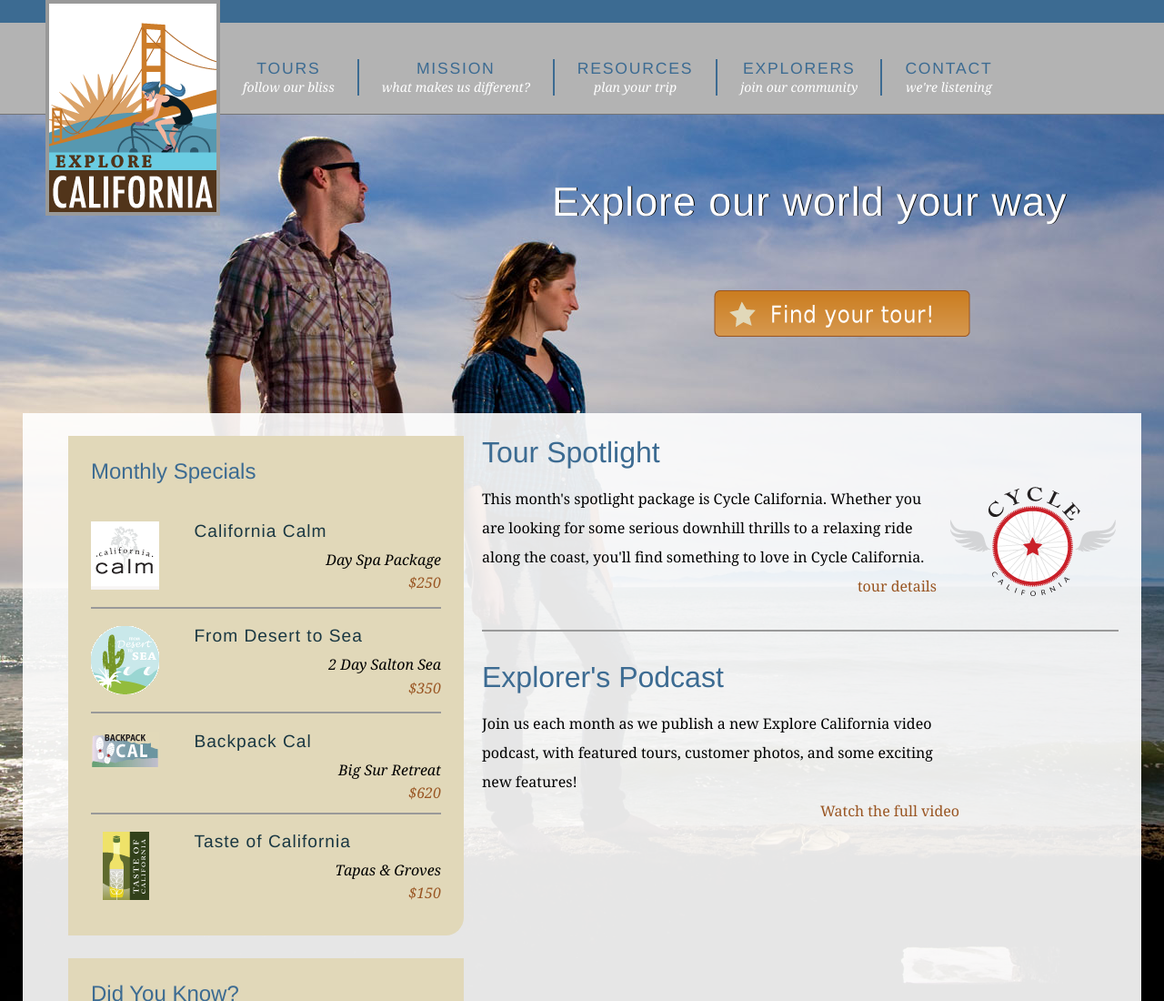
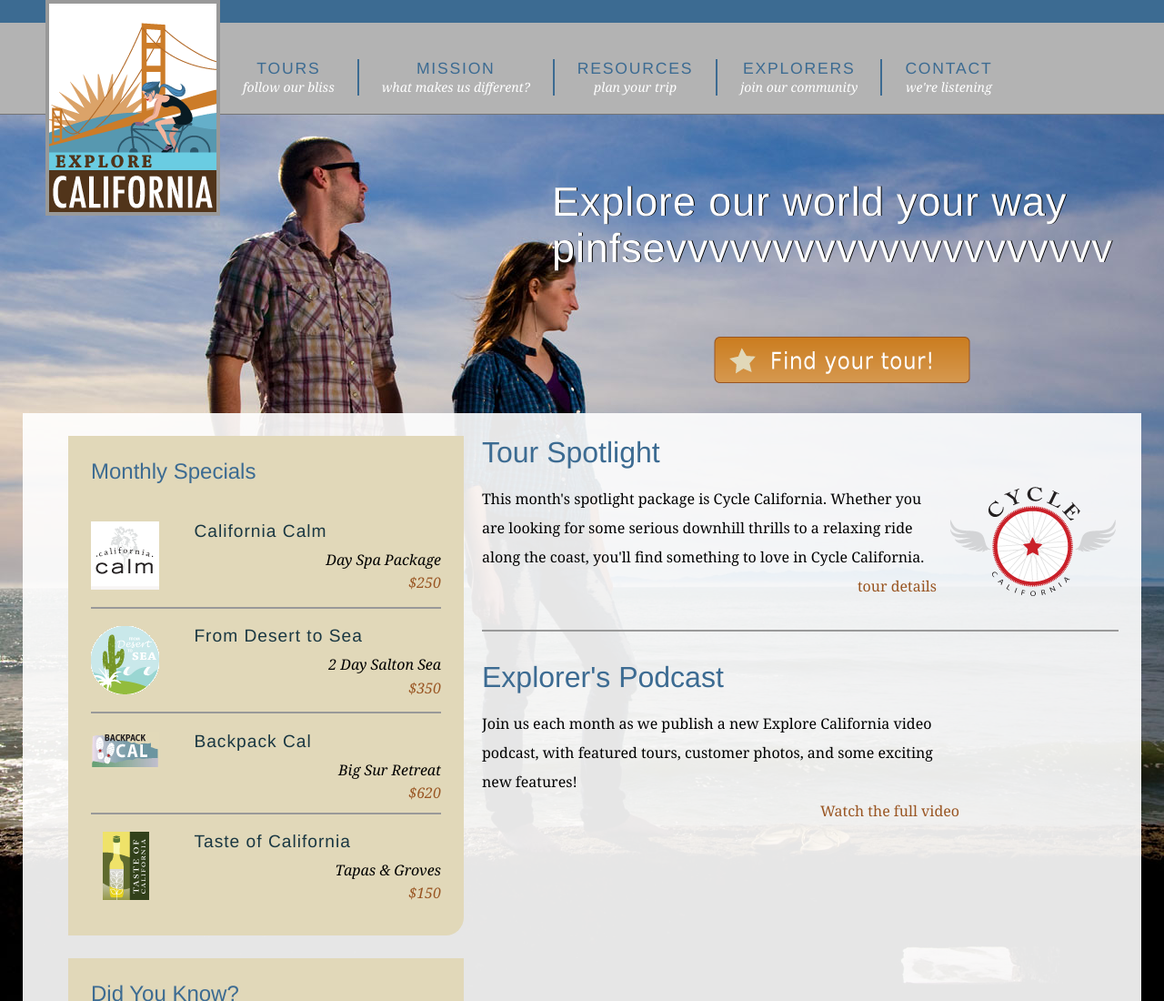
Before and after one commit to greatescape95/explore_california, a plain HTML site: page index.html in a window 1280 px wide. Shown: the top 1100 px of the page at 91% size. Drawn offline with Linux system fonts and the light colour scheme.

Commit message:
Modifief title

```diff
--- a/index.html
+++ b/index.html
@@ -55,7 +55,7 @@
       </div>
 
       <div id="actionCall">
-        <h1>Explore our world your way</h1>
+        <h1>Explore our world your way pinfsevvvvvvvvvvvvvvvvvvvvv</h1>
         <a href="tours.html" title="Find your tour!"><h2>Find your tour</h2></a>
       </div>
 
```
